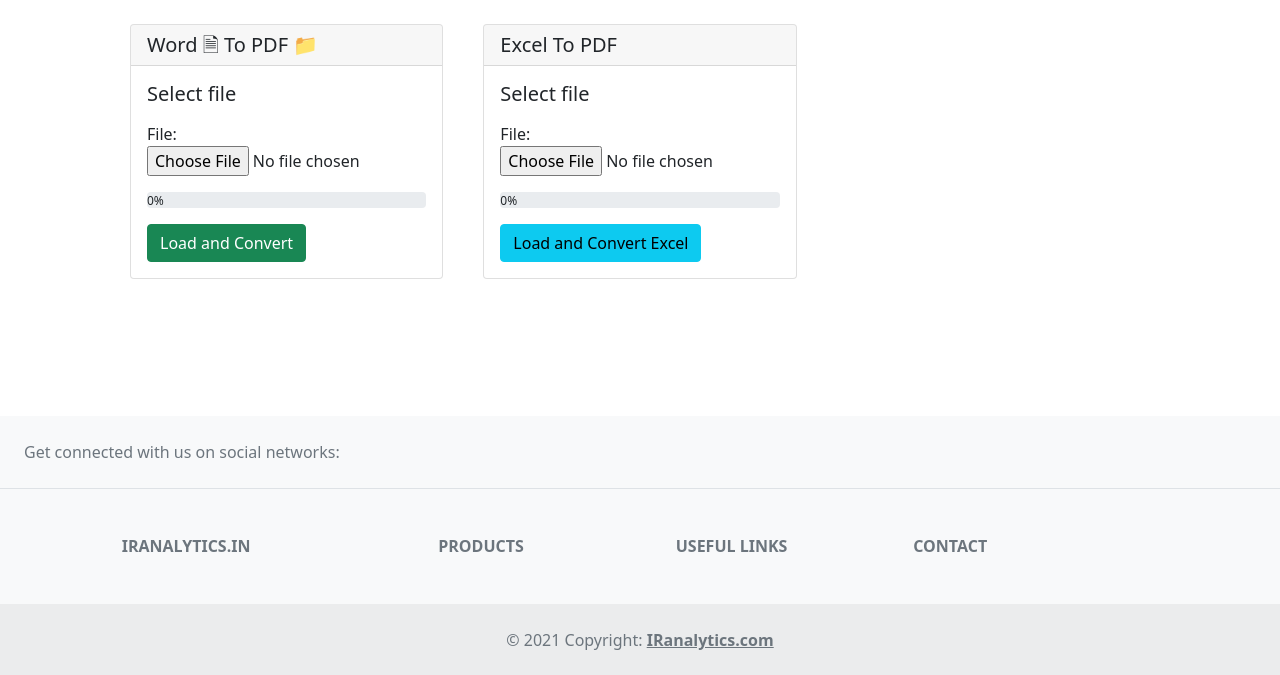
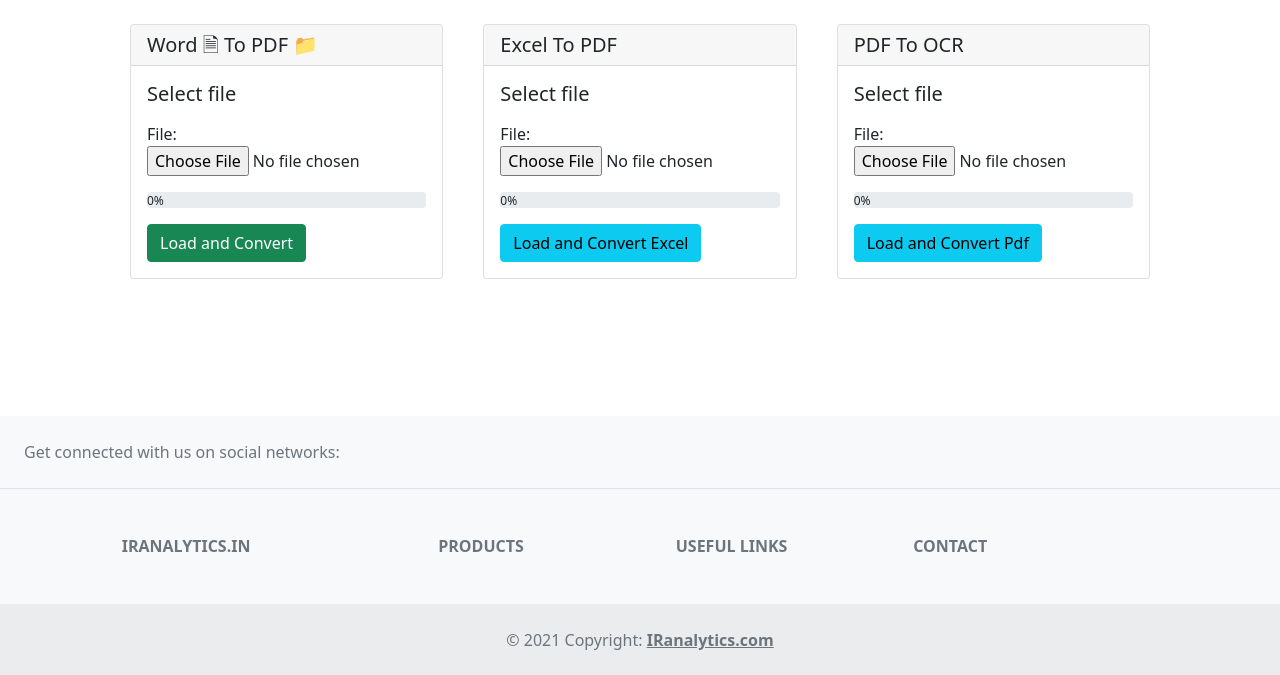
Before and after one commit to gpalve/django_word_pdf, a Django app: page / in a window 1280 px wide. Shown: the part 56-731 px from the top of the page. Run offline with Django 4.2, Linux system fonts and the light colour scheme.

Commit message:
Added PDF function

```diff
--- a/djconverter/forms.py
+++ b/djconverter/forms.py
@@ -11,3 +11,8 @@ class ExcelToPDF(forms.ModelForm):
     class Meta:
         model = UploadedFile
         fields = ['file']
+
+class PdfToTxt(forms.ModelForm):
+    class Meta:
+        model = UploadedFile
+        fields = ['file']
--- a/djconverter/templates/upload_form.html
+++ b/djconverter/templates/upload_form.html
@@ -73,6 +73,30 @@
       </div>
     </div>
 
+    <div class="col-md-4">
+      <div class="card m-2">
+        <h5 class="card-header">PDF To OCR</h5>
+        <div class="card-body">
+          <h5 class="card-title">Select file</h5>
+          <p class="card-text"></p>
+          <form
+            method="post"
+            class="custom-file-input"
+            enctype="multipart/form-data"
+            action="pdf/"
+          >
+            {% csrf_token %} {{ pdf_to_txt.as_p }}
+            <div class="progress">
+              <div class="progress-bar" role="progressbar" style="width: 0%;" aria-valuenow="0" aria-valuemin="0" aria-valuemax="100"></div>
+              <span id="progress-text">0%</span>
+
+            </div>
+            <p id="msg" style="color:green"></p>
+            <button type="submit" class="btn btn-info">Load and Convert Pdf</button>
+          </form>
+        </div>
+      </div>
+    </div>
 
 
 
--- a/djconverter/urls.py
+++ b/djconverter/urls.py
@@ -1,8 +1,11 @@
 from django.urls import path
-from .views import upload_word,upload_xls,index
+from .views import upload_word,upload_xls,index,upload_pdf
 
 urlpatterns = [
     path('', index, name='index'),
     path('word/', upload_word, name='wordupload_word'),
     path('xls/', upload_xls, name='upload_xls'),
+    path('pdf/', upload_pdf, name='upload_pdf'),
+
+
 ]
--- a/djconverter/views.py
+++ b/djconverter/views.py
@@ -1,7 +1,7 @@
 from django.shortcuts import render
-from django.http import FileResponse
+from django.http import FileResponse, HttpResponse
 from io import BytesIO
-from .forms import FileUploadForm , ExcelToPDF
+from .forms import FileUploadForm , ExcelToPDF,PdfToTxt
 from .models import UploadedFile
 from docx2pdf import convert
 from io import BytesIO
@@ -19,13 +19,19 @@ from reportlab.lib.styles import getSampleStyleSheet, ParagraphStyle
 from reportlab.lib.units import inch
 from reportlab.platypus import SimpleDocTemplate, Table, TableStyle, Paragraph
 
+from wand.image import Image
+from wand.display import display
+
+
 # This function is only for word to pdf
 def index(request):
     context = {
         'form': FileUploadForm(),
-        'excel_to_pdf': ExcelToPDF()
+        'excel_to_pdf': ExcelToPDF(),
+        'pdf_to_txt': PdfToTxt()
     }
     return render(request, 'upload_form.html',context)
+
 
 def upload_word(request):
     if request.method == 'POST':
@@ -109,6 +115,27 @@ def upload_xls(request):
             return response
 
 
+def convert_pdf_to_images(pdf_file_path):
+    with Image(filename=pdf_file_path) as pdf_image:
+        return pdf_image
+
+def upload_pdf(request):
+    if request.method == 'POST':
+        form = FileUploadForm(request.POST, request.FILES)
+        if form.is_valid():
+            uploaded_file = form.save()
+            # Convert the uploaded file to an image
+            input_path = uploaded_file.file.path
+            image = convert_pdf_to_images(input_path)
+            # Perform processing on the image here
+            # ...
+            # Return the image as a download
+            with open(image.filename, 'rb') as image_file:
+                image_bytes = image_file.read()
+            image_file = BytesIO(image_bytes)
+            response = FileResponse(image_file, as_attachment=True, filename=uploaded_file.file.name.replace('.pdf', '.png'))
+            return response
+
 def my_view(request):
     file_upload_form = FileUploadForm()
     contact_form = ExcelToPDF()
```
